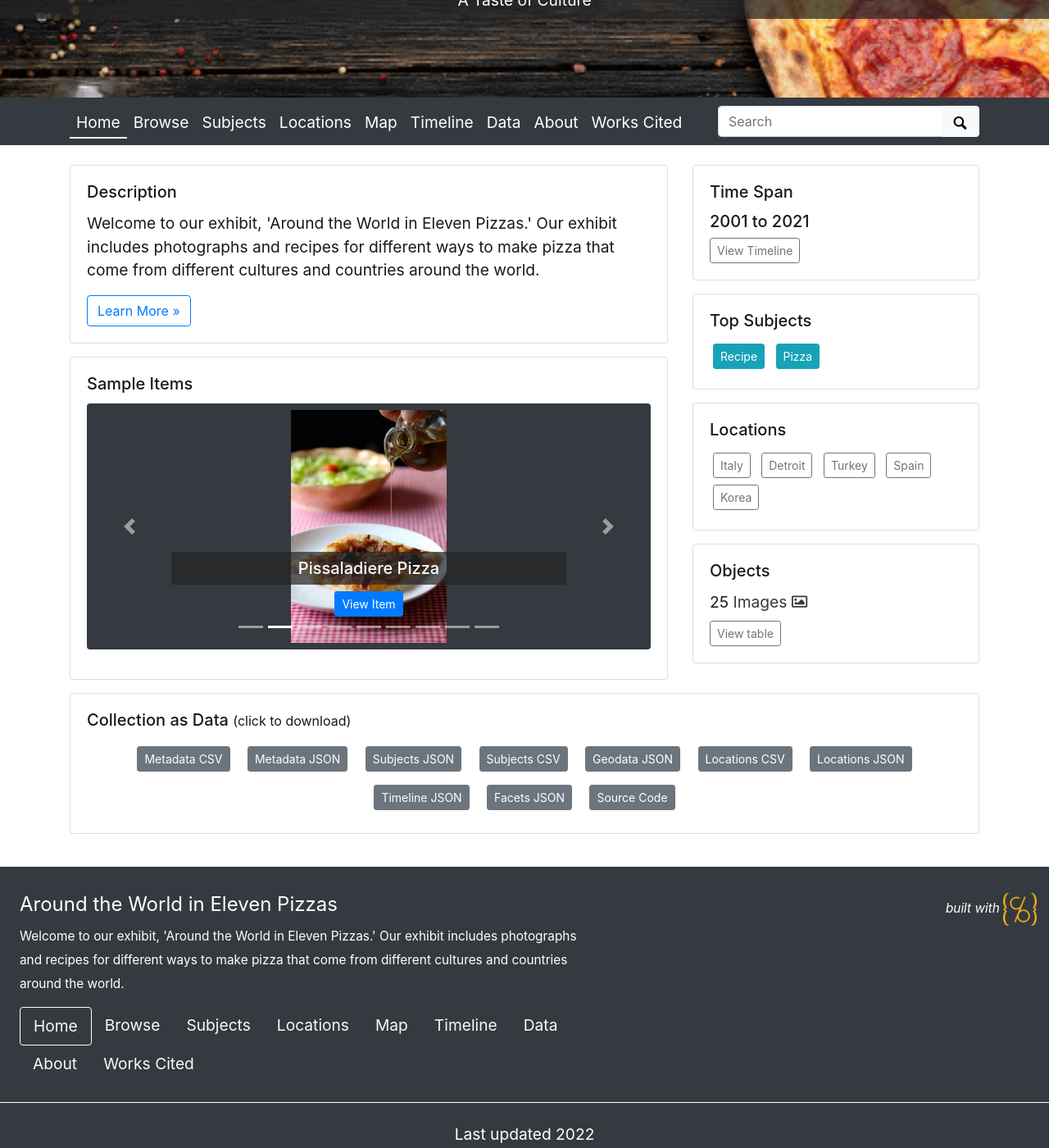
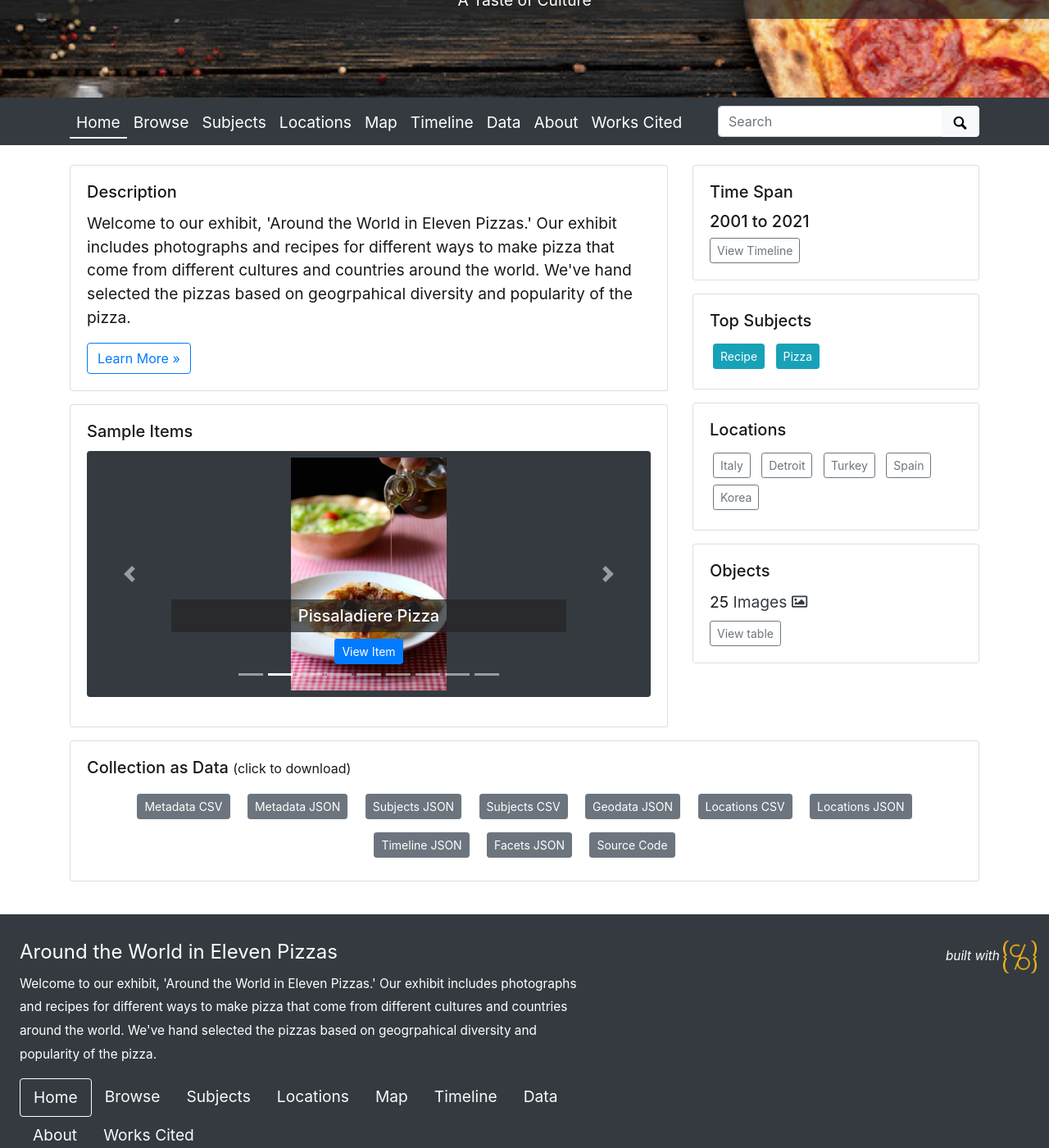
Before and after one commit to AngeleneBauer/pizzavariations, a Jekyll site: the page built from index.md, in a window 1280 px wide and 1400 px high, scrolled down 193 px. Shown: the whole window at 82% size. Built offline with Jekyll 4.4.1, drawn with Linux system fonts in a browser that asks for light colours.

Commit message:
adjusted description

```diff
--- a/_config.yml
+++ b/_config.yml
@@ -25,7 +25,7 @@ title: Around the World in Eleven Pizzas
 tagline: A Taste of Culture
 # description appears in meta tags and other locations
 # this description might appear in search result lists, keep around 160 characters max
-description: "Welcome to our exhibit, 'Around the World in Eleven Pizzas.' Our exhibit includes photographs and recipes for different ways to make pizza that come from different cultures and countries around the world."
+description: "Welcome to our exhibit, 'Around the World in Eleven Pizzas.' Our exhibit includes photographs and recipes for different ways to make pizza that come from different cultures and countries around the world. We've hand selected the pizzas based on geogrpahical diversity and popularity of the pizza."
 # creator of the digital collection, to appear in meta tags; we typically use our GitHub usernames but feel free to just use your name
 author: Angelene Bauer, Jen Giffin, and Troy Trafton
 
```
